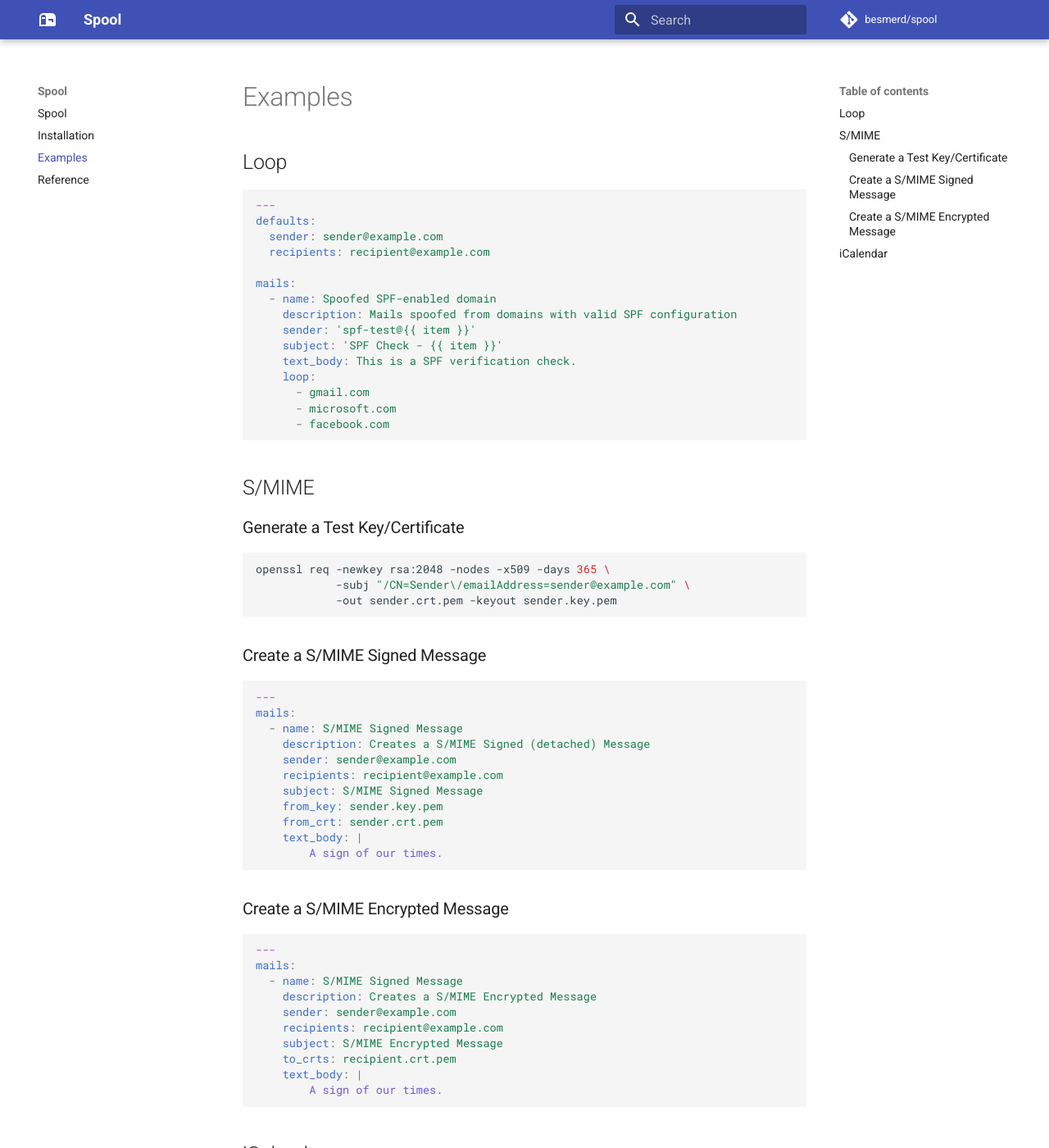
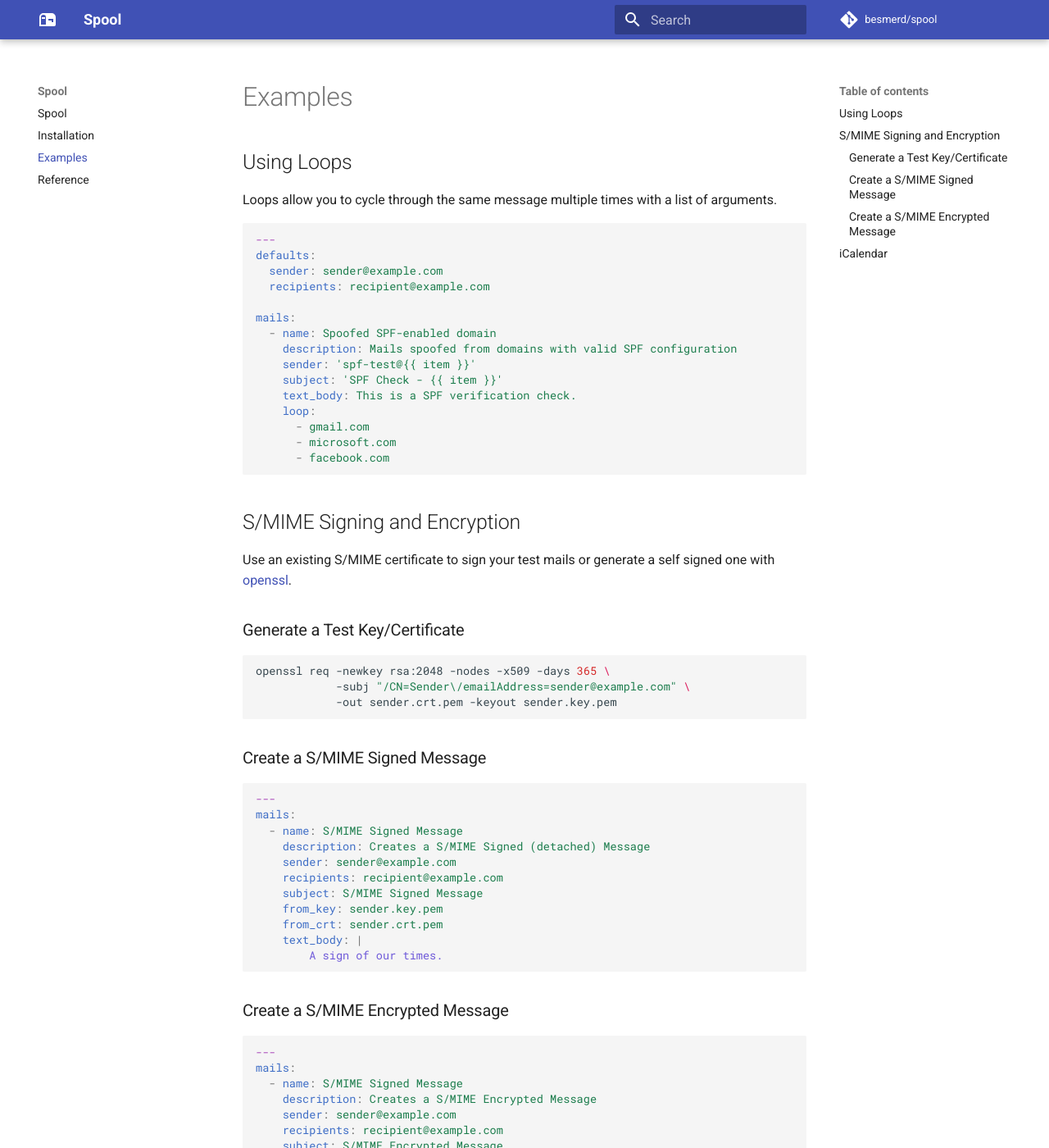
Before and after one commit to besmerd/spool, an MkDocs documentation site: the page built from docs/examples.md, in a window 1280 px wide and 1400 px high. Shown: the whole window at 82% size. Built offline with MkDocs 1.6.1 and Material for MkDocs 9.7.7, drawn with Linux system fonts in a browser that asks for light colours; comment, search, counter and statistics services are not loaded; some of the changed text lies outside the part shown.

Commit message:
Update readme and documentation examples

````diff
--- a/docs/examples.md
+++ b/docs/examples.md
@@ -1,6 +1,10 @@
 # Examples
 
-## Loop
+## Using Loops
+
+Loops allow you to cycle through the same message multiple times with a list of
+arguments.
+
 ```yaml
 ---
 defaults:
@@ -19,9 +23,15 @@ mails:
       - facebook.com
 ```
 
-## S/MIME
+## S/MIME Signing and Encryption
+
+Use an existing S/MIME certificate to sign your test mails or generate a self
+signed one with [openssl][1].
+
+[1]: https://www.openssl.org/docs/manmaster/man1/openssl-x509.html
 
 ### Generate a Test Key/Certificate
+
 ```sh
 openssl req -newkey rsa:2048 -nodes -x509 -days 365 \
             -subj "/CN=Sender\/emailAddress=sender@example.com" \
@@ -29,6 +39,7 @@ openssl req -newkey rsa:2048 -nodes -x509 -days 365 \
 ```
 
 ### Create a S/MIME Signed Message
+
 ```yaml
 ---
 mails:
@@ -44,6 +55,7 @@ mails:
 ```
 
 ### Create a S/MIME Encrypted Message
+
 ```yaml
 ---
 mails:
````
Also changed, not shown: other parts of docs/examples.md (+3 -0 lines), README.rst.
